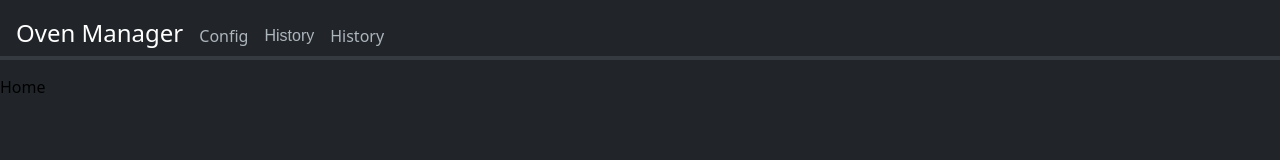
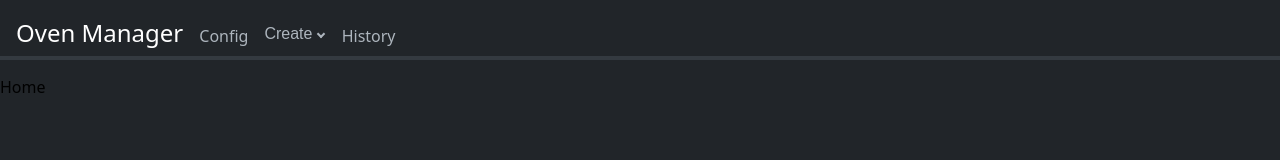
Before and after one commit to Jamman214/oven-manager, a React (Vite) app in the folder frontend/: page / in a window 1280 px wide. Shown: the top 160 px of the page. Built offline with nearby package versions, Linux system fonts and the light colour scheme.

Commit message:
Added arrow to expandable navlinks

```diff
--- a/frontend/src/components/NavBar.tsx
+++ b/frontend/src/components/NavBar.tsx
@@ -1,5 +1,5 @@
 import { NavLink } from "react-router-dom";
-import { useState, useEffect } from "react";
+import { useState, useEffect, Fragment } from "react";
 import { MenuBurger } from "./MenuBurger.tsx";
 import { breakpoint_sm } from "../utility/breakpoints.tsx"
 
@@ -52,9 +52,9 @@ function NavBar({ brand, items }: NavBarProps) {
                 {items.map((item: NavItem, i) => {
                     if ("subitems" in item) {
                         return (
-                            <button type="button" className="nav-item expandable" key={i}>
-                                History
-                            </button>
+                                <button type="button" className="nav-item expandable" key={i}>
+                                    Create
+                                </button>
                             // <div className="navbar-dropdown" key={i}>
                             //     {item.subitems.map(
                             //         (subitem: TextRefPair, j) => {
--- a/frontend/src/scss/components/NavBar.scss
+++ b/frontend/src/scss/components/NavBar.scss
@@ -48,6 +48,11 @@ $navbar-item-height: 2.5rem;
     display: flex;
     gap: 1rem;
 
+    @media (max-width: $change-at) {
+        display: none;
+    }
+}
+
 .nav-item {
     font-size: 40cqh;
     color: $navbar-colour;
@@ -56,18 +61,42 @@ $navbar-item-height: 2.5rem;
     padding: 0;
     border: none;
 
+    display: flex;
+
+
+    &.expandable {
+        margin-right: .45rem;
+
+        &::after {
+            content: "";
+            display: inline-block;
+            position: relative;
+            left: .35rem;
+            top: .4rem;
+
+            height: .25rem;
+            width: .25rem;
+            transform: rotate(45deg);
+            border: solid $navbar-colour;
+            border-width: 0rem .125rem .125rem 0rem;
+        }
+
+    }
+
     &:hover {
         color: $navbar-colour-hover;
 
+        &.expandable:hover::after {
+            border-color: $navbar-colour-hover;
+        }
     }
 
     &:active {
         color: $navbar-colour-active;
+
+        &.expandable:hover::after {
+            border-color: $navbar-colour-active;
         }
-    }
-
-    @media (max-width: $change-at) {
-        display: none;
     }
 }
 
```
Lines whose indentation alone changed are shown as unchanged.
